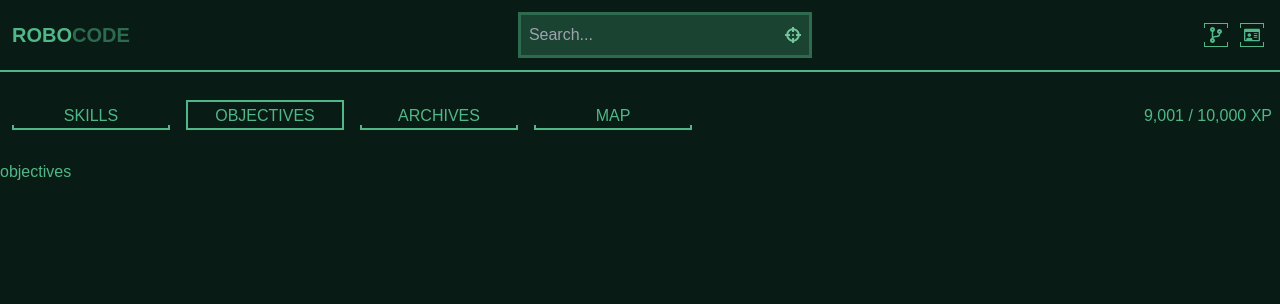
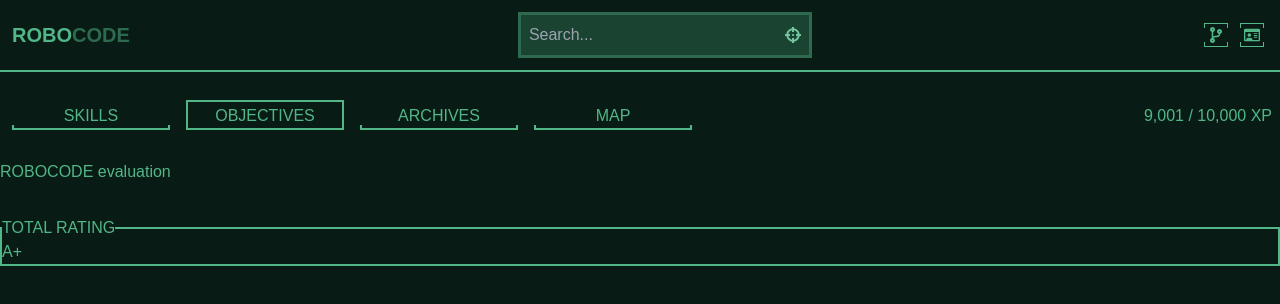
Before and after one commit to Dimterion/MERN-stack, a React (Vite) app in the folder client/: page /about in a window 1280 px wide. Both pictures are taken after a click on the item "OBJECTIVES". Shown: the top 304 px of the page. Built offline with nearby package versions, Linux system fonts and the light colour scheme; no server answers; a web font is replaced by a local one.

Commit message:
add objectives comp, adjust skills comp

```diff
--- a/client/src/assets/aboutPageContent.js
+++ b/client/src/assets/aboutPageContent.js
@@ -7,20 +7,36 @@ export const skills = [
     id: 1,
     name: "html",
     level: 6,
+    levelOneDesc: "Can make a Hello world page.",
+    levelTwoDesc: "Knows how to link CSS stylesheet.",
+    levelThreeDesc:
+      "Easily enters a debate on whether HTML is a programming language and can support any of the arguing parties.",
   },
   {
     id: 2,
     name: "css",
     level: 5,
+    levelOneDesc: "Can center a div.",
+    levelTwoDesc: "Can center a div without Flexbox.",
+    levelThreeDesc:
+      "Uses only Tailwind CSS and regularly talks about its advantages over Bootstrap and regular CSS.",
   },
   {
     id: 3,
     name: "javaScript",
     level: 4,
+    levelOneDesc: "Logs custom messages to the console.",
+    levelTwoDesc: "Fizz Buzzes with minimum googling.",
+    levelThreeDesc:
+      "Read Eloquent JavaScript from beginning to end and completed all of the exercises without looking at solutions.",
   },
   {
-    id: 4,
+    id: 5,
     name: "react",
-    level: 3,
+    level: 4,
+    levelOneDesc: "Can start a project with CRA or Vite.",
+    levelTwoDesc: "Uses useState and useEffect properly.",
+    levelThreeDesc:
+      "Switched to Next.js, became Vercel ambassador and regularly talks about the advantages of using server components.",
   },
 ];
--- /dev/null
+++ b/client/src/components/Objectives.jsx
@@ -0,0 +1,11 @@
+export default function Objectives() {
+  return (
+    <article>
+      <h1>ROBOCODE evaluation</h1>
+      <fieldset className="objectives-fieldset border-2 mt-8">
+        <legend className="uppercase">Total Rating</legend>
+        <h2>A+</h2>
+      </fieldset>
+    </article>
+  );
+}
--- a/client/src/components/Skills.jsx
+++ b/client/src/components/Skills.jsx
@@ -2,14 +2,14 @@ import { FaAngleUp } from "react-icons/fa";
 import PropTypes from "prop-types";
 import { skills } from "../assets/aboutPageContent";
 
-function Skills({ skillName, setSkillName }) {
+export default function Skills({ skillName, setSkillName }) {
   const displayedSkills = skills.map((skill) => {
     return (
       <article
         className={
           skillName === skill.name && skill.name !== ""
-            ? "skills-active flex flex-row flex-wrap items-start justify-between border-2"
-            : "flex flex-row flex-wrap items-start justify-between"
+            ? "skills-active flex flex-row flex-wrap items-center justify-between border-2 my-2"
+            : "flex flex-row flex-wrap items-center justify-between my-2"
         }
         key={skill.id}
       >
@@ -78,7 +78,7 @@ function Skills({ skillName, setSkillName }) {
               </div>
               <div className="w-80">
                 <h2 className="font-bold text-lg">Aspiring coder:</h2>
-                <p>Can make a Hello world page.</p>
+                <p>{skill.levelOneDesc}</p>
               </div>
             </div>
             <div className="flex flex-wrap gap-2 my-2 items-center">
@@ -88,7 +88,7 @@ function Skills({ skillName, setSkillName }) {
               </div>
               <div className="w-80">
                 <h2 className="font-bold text-lg">Seasoned programmer:</h2>
-                <p>Knows how to link CSS stylesheet.</p>
+                <p>{skill.levelTwoDesc}</p>
               </div>
             </div>
             <div className="flex flex-wrap gap-2 my-2 items-center">
@@ -99,10 +99,7 @@ function Skills({ skillName, setSkillName }) {
               </div>
               <div className="w-80">
                 <h2 className="font-bold text-lg">10x dev:</h2>
-                <p>
-                  Easily enters a debate on whether HTML is a programming
-                  language and can support any of the arguing parties.
-                </p>
+                <p>{skill.levelThreeDesc}</p>
               </div>
             </div>
           </div>
@@ -114,8 +111,6 @@ function Skills({ skillName, setSkillName }) {
   return <>{displayedSkills}</>;
 }
 
-export default Skills;
-
 Skills.propTypes = {
   skillName: PropTypes.string,
   setSkillName: PropTypes.func,
--- a/client/src/index.css
+++ b/client/src/index.css
@@ -459,3 +459,8 @@ input[type="file"]::file-selector-button {
 .skills-active {
   border-color: var(--secondary);
 }
+
+/* Objectives Component */
+.objectives-fieldset {
+  border-color: var(--secondary);
+}
--- a/client/src/pages/About.jsx
+++ b/client/src/pages/About.jsx
@@ -1,6 +1,7 @@
 import { useState } from "react";
 import Header from "../components/Header";
 import Skills from "../components/Skills";
+import Objectives from "../components/Objectives";
 
 export default function About() {
   const [tab, setTab] = useState("skills");
@@ -43,7 +44,7 @@ export default function About() {
           {tab === "skills" && (
             <Skills skillName={skillName} setSkillName={setSkillName} />
           )}
-          {tab === "objectives" && <>objectives</>}
+          {tab === "objectives" && <Objectives />}
           {tab === "archives" && <>archives</>}
           {tab === "map" && <>map</>}
         </section>
```
